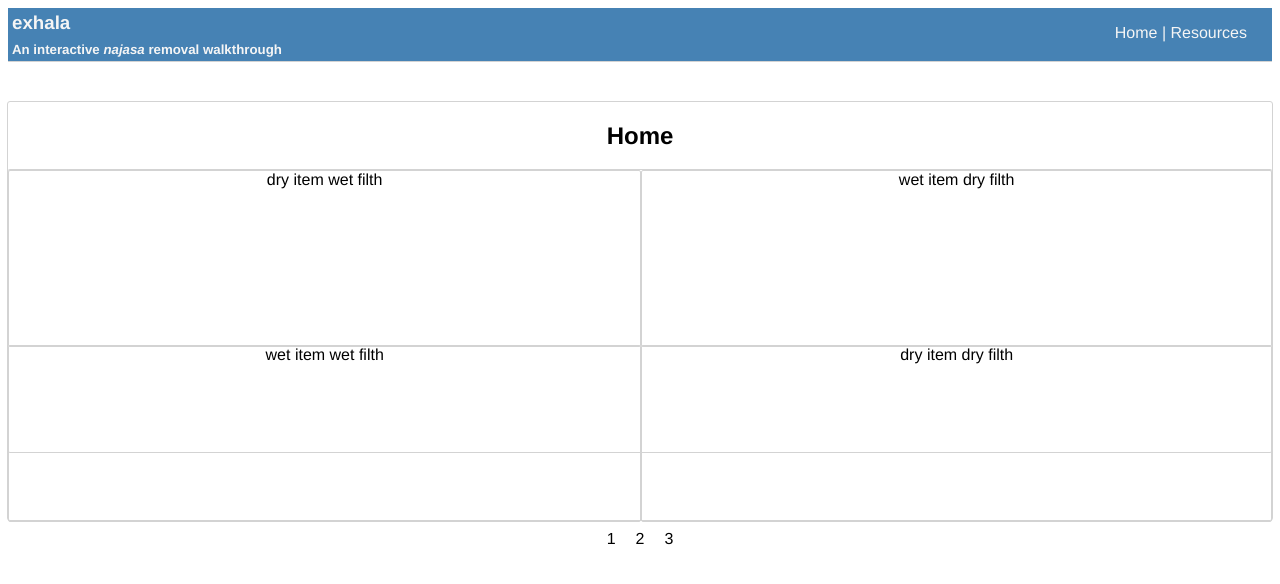
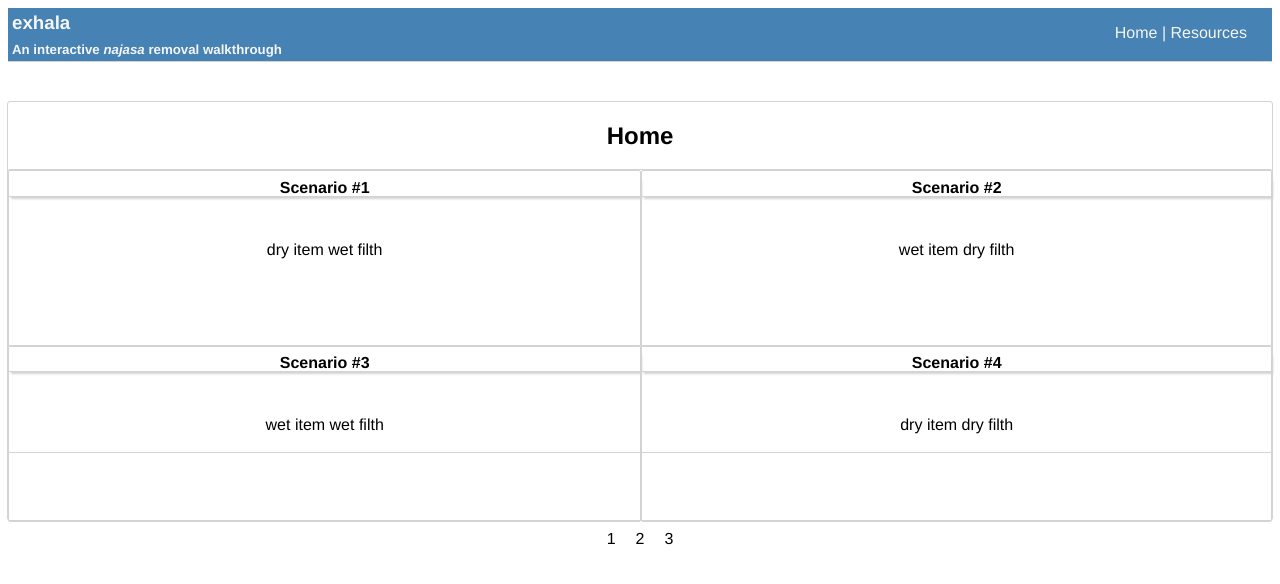
Before and after one commit to p-adams/exala, a Vue app: page /#/transfer in a window 1280 px wide. Shown: the top 584 px of the page. Built offline with nearby package versions, Linux system fonts and the light colour scheme.

Commit message:
add header styling

```diff
--- a/src/components/ContentCard.vue
+++ b/src/components/ContentCard.vue
@@ -18,8 +18,20 @@ export default {
 </script>
 <style scoped>
 .content-card-container {
+  display: grid;
   border: 1px solid lightgray;
   border-radius: 2px;
   height: 100%;
 }
+.content-card-container:hover {
+  border: 1px solid lightskyblue;
+  box-shadow: 5px 3px 3px lightgray;
+}
+header {
+  margin: 8px 0 0 0;
+  border-bottom: 1px solid lightgray;
+  box-shadow: 2px 2px 2px lightgray;
+  height: 25%;
+  font-weight: bold;
+}
 </style>
--- a/src/components/Transfer.vue
+++ b/src/components/Transfer.vue
@@ -2,22 +2,26 @@
   <div class="transfer-container">
     <div class="transfer">
       <content-card>
-        <template v-slot:header> dry item wet filth </template>
+        <template v-slot:header>Scenario #1</template>
+        <template v-slot:content> dry item wet filth </template>
       </content-card>
     </div>
     <div class="transfer">
       <content-card>
-        <template v-slot:header> wet item dry filth</template>
+        <template v-slot:header>Scenario #2</template>
+        <template v-slot:content> wet item dry filth</template>
       </content-card>
     </div>
     <div class="transfer">
       <content-card>
-        <template v-slot:header> wet item wet filth</template>
+        <template v-slot:header>Scenario #3</template>
+        <template v-slot:content> wet item wet filth</template>
       </content-card>
     </div>
     <div class="transfer">
       <content-card>
-        <template v-slot:header>dry item dry filth</template>
+        <template v-slot:header>Scenario #4</template>
+        <template v-slot:content>dry item dry filth</template>
       </content-card>
     </div>
   </div>
```
